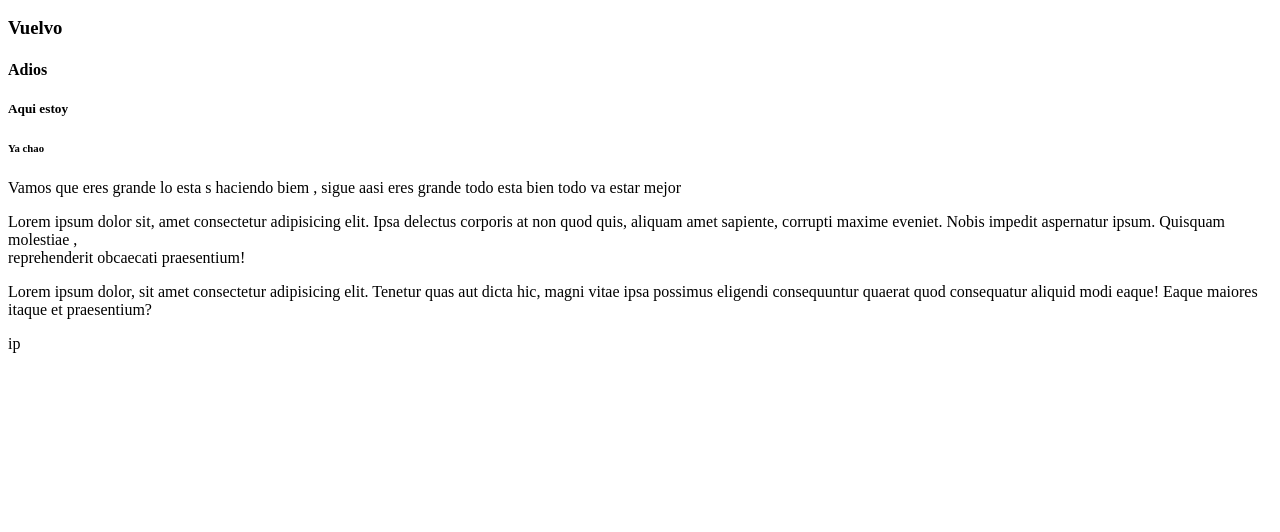
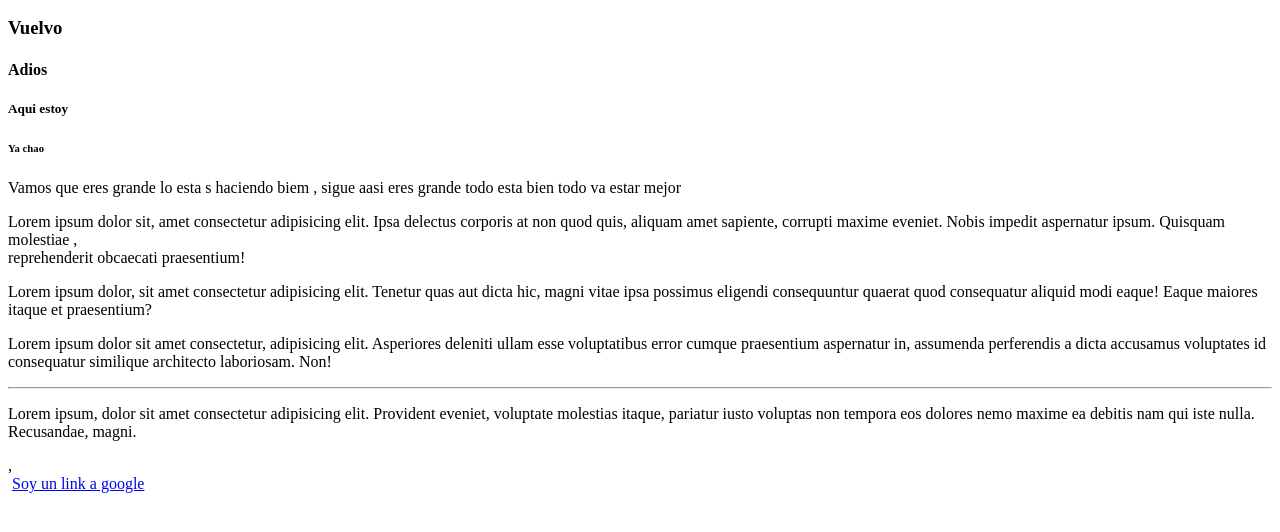
Before and after one commit to cesarpicado/Investigation-, a plain HTML site: page index.html in a window 1280 px wide. Shown: the part 96-628 px from the top of the page. Drawn offline with Linux system fonts and the light colour scheme.

Commit message:
link para enlase de otra pagina

```diff
--- a/index.html
+++ b/index.html
@@ -11,4 +11,18 @@ eres grande todo esta bien todo va estar mejor </p>
 
 <p> Lorem ipsum dolor, sit amet consectetur adipisicing elit. Tenetur quas aut dicta hic, magni vitae ipsa possimus eligendi consequuntur quaerat quod consequatur aliquid modi eaque! Eaque maiores itaque et praesentium?
 
-</p> ip
+<p> Lorem ipsum dolor sit amet consectetur, adipisicing elit. Asperiores deleniti ullam esse voluptatibus error cumque praesentium aspernatur in, assumenda perferendis a dicta accusamus voluptates id consequatur similique architecto laboriosam. Non!</p>
+
+<hr>
+
+<p> Lorem ipsum, dolor sit amet consectetur adipisicing elit. Provident eveniet, voluptate molestias itaque, pariatur iusto voluptas non tempora eos dolores nemo maxime ea debitis nam qui iste nulla. Recusandae, magni.
+
+
+</p>
+,<br>
+<img spc=" alt">
+<A href="https://google.com.ar" target="_blank" >Soy un link a google</A>
+
+
+
+<a href=""
```
